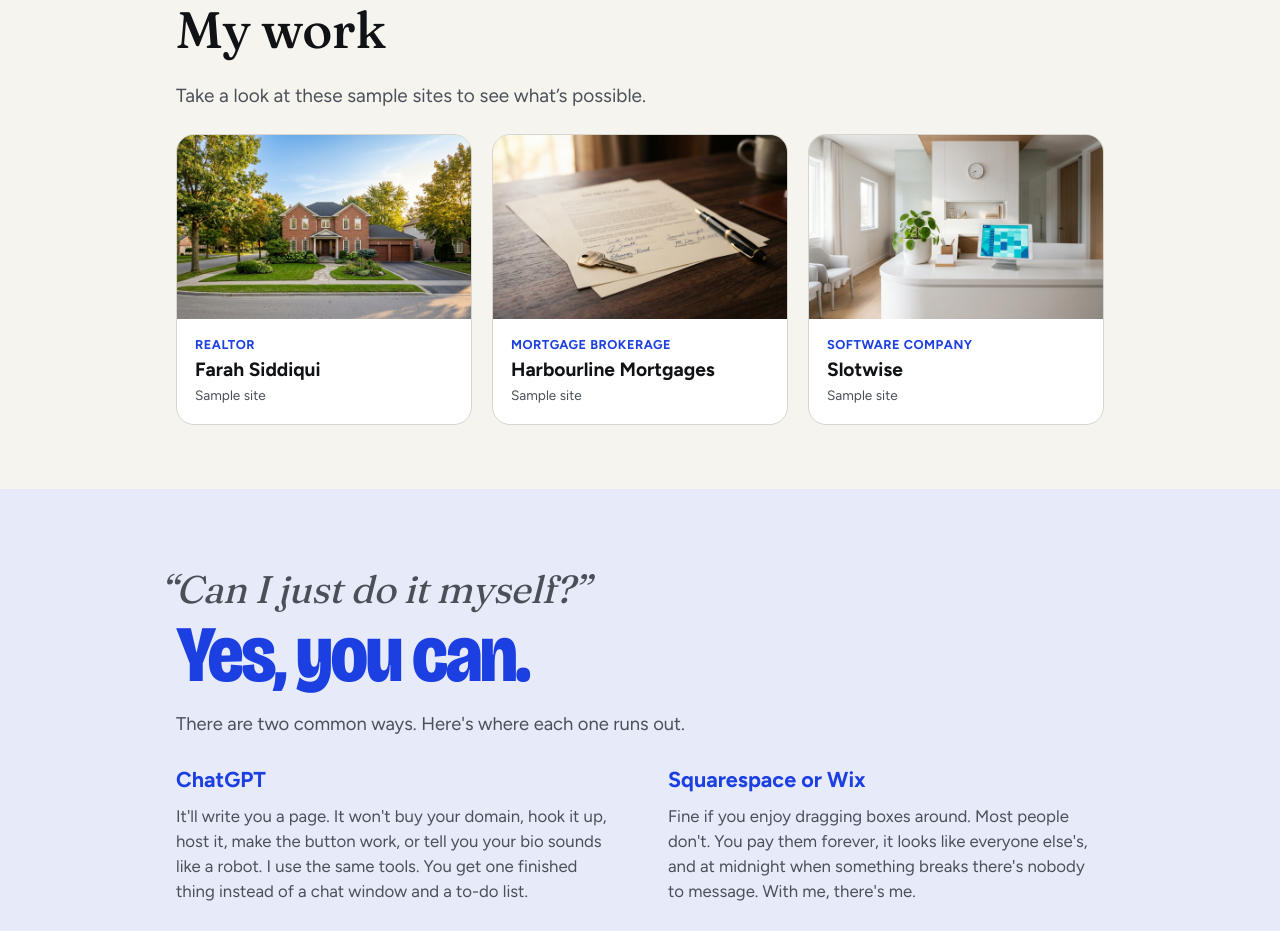
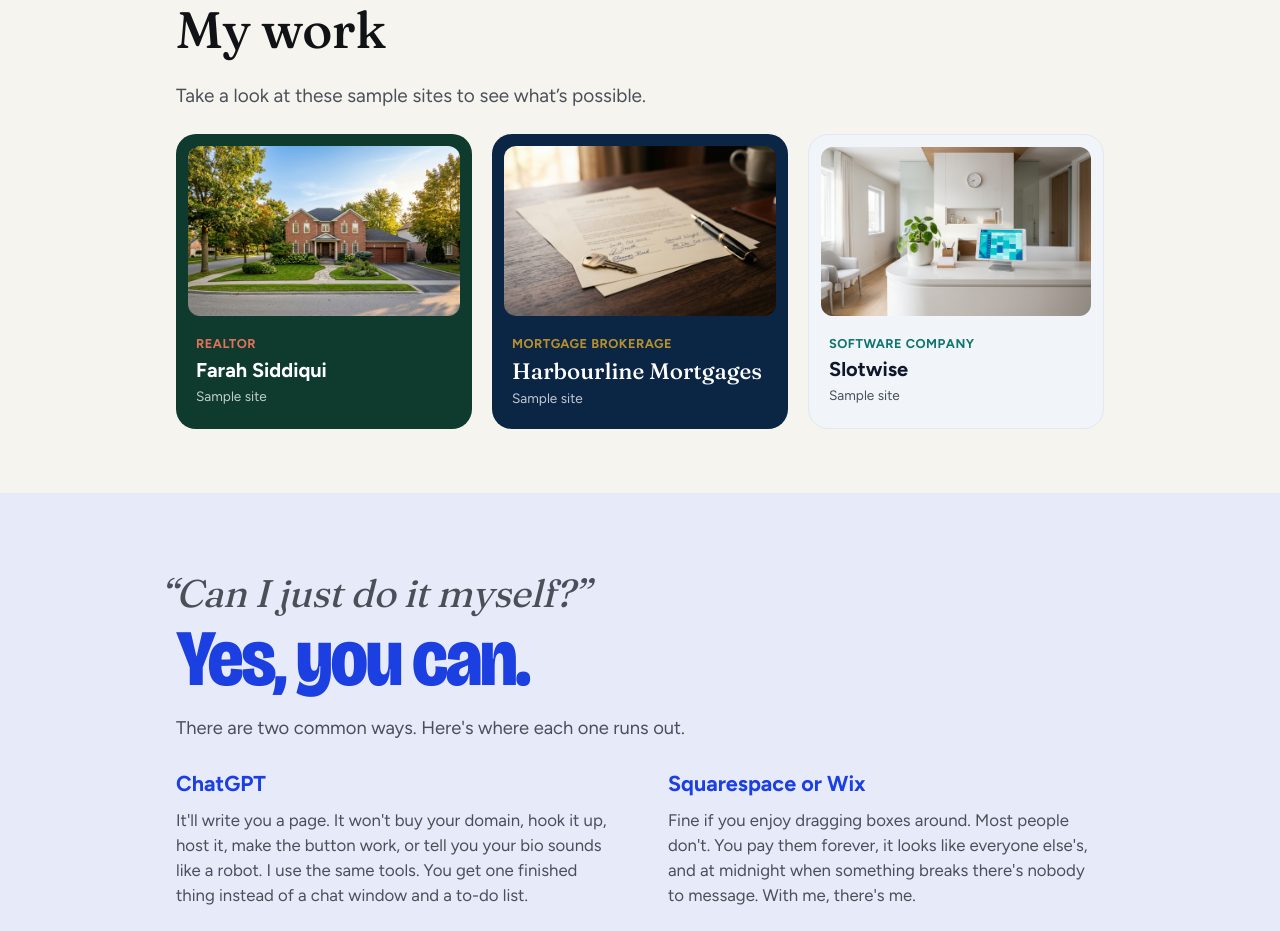
Before and after one commit to mariumm/tuesdaysites, a plain HTML site: page index.html in a window 1280 px wide. Shown: the part 2052-2983 px from the top of the page. Drawn offline with nearby package versions, Linux system fonts and the light colour scheme.

Commit message:
Work cards

```diff
--- a/index.html
+++ b/index.html
@@ -53,7 +53,7 @@
     <h2>My work</h2>
     <p class="work-lede">Take a look at these sample sites to see what’s possible.</p>
     <div class="work-grid">
-      <a class="work-card" href="/work/realtor/">
+      <a class="work-card wc-realtor" href="/work/realtor/">
         <span class="wc-thumb"><img src="/img/work-realtor.jpg" alt="Realtor sample site"></span>
         <span class="wc-body">
           <span class="wc-label">Realtor</span>
@@ -61,7 +61,7 @@
           <span class="wc-meta">Sample site</span>
         </span>
       </a>
-      <a class="work-card" href="/work/mortgage/">
+      <a class="work-card wc-mortgage" href="/work/mortgage/">
         <span class="wc-thumb"><img src="/img/work-mortgage.jpg" alt="Mortgage brokerage sample site"></span>
         <span class="wc-body">
           <span class="wc-label">Mortgage brokerage</span>
@@ -69,7 +69,7 @@
           <span class="wc-meta">Sample site</span>
         </span>
       </a>
-      <a class="work-card" href="/work/saas/">
+      <a class="work-card wc-saas" href="/work/saas/">
         <span class="wc-thumb"><img src="/img/work-saas.jpg" alt="Software company sample site"></span>
         <span class="wc-body">
           <span class="wc-label">Software company</span>
--- a/style.css
+++ b/style.css
@@ -216,21 +216,26 @@ a:focus-visible, summary:focus-visible {
 }
 .work-card {
   display: block;
-  background: #fff;
-  border: 1px solid var(--line);
-  border-radius: 18px;
+  border-radius: 20px;
   overflow: hidden;
   text-decoration: none;
-  color: var(--ink);
-  transition: transform 120ms ease, box-shadow 120ms ease;
+  padding: 12px;
+  transition: transform 120ms ease;
 }
-.work-card:hover { transform: translateY(-3px); box-shadow: 0 16px 30px -18px rgba(0,0,0,.35); }
-.wc-thumb { display: block; aspect-ratio: 16 / 10; background: var(--line); }
+.work-card:hover { transform: translateY(-3px); }
+.wc-thumb { display: block; aspect-ratio: 16 / 10; border-radius: 12px; overflow: hidden; background: rgba(0,0,0,.15); }
 .wc-thumb img { width: 100%; height: 100%; object-fit: cover; display: block; }
-.wc-body { display: block; padding: 16px 18px 18px; }
-.wc-label { display: block; font-size: .8rem; font-weight: 700; letter-spacing: .04em; text-transform: uppercase; color: var(--blue); margin-bottom: 4px; }
-.wc-title { display: block; font-size: 1.2rem; font-weight: 700; line-height: 1.2; }
-.wc-meta { display: block; font-size: .85rem; color: var(--ink-soft); margin-top: 4px; }
+.wc-body { display: block; padding: 18px 8px 8px; }
+.wc-label { display: block; font-size: .8rem; font-weight: 700; letter-spacing: .04em; text-transform: uppercase; margin-bottom: 4px; }
+.wc-title { display: block; font-size: 1.25rem; font-weight: 700; line-height: 1.2; }
+.wc-meta { display: block; font-size: .85rem; opacity: .75; margin-top: 4px; }
+.wc-realtor { background: #0E3B2E; color: #fff; }
+.wc-realtor .wc-label { color: #E2725B; }
+.wc-mortgage { background: #0B2545; color: #fff; }
+.wc-mortgage .wc-label { color: #B8912F; }
+.wc-mortgage .wc-title { font-family: var(--serif); font-weight: 500; font-size: 1.4rem; }
+.wc-saas { background: #F1F5F9; color: #0F172A; border: 1px solid #E2E8F0; }
+.wc-saas .wc-label { color: #0F766E; }
 
 /* Why not DIY */
 .why {
```
